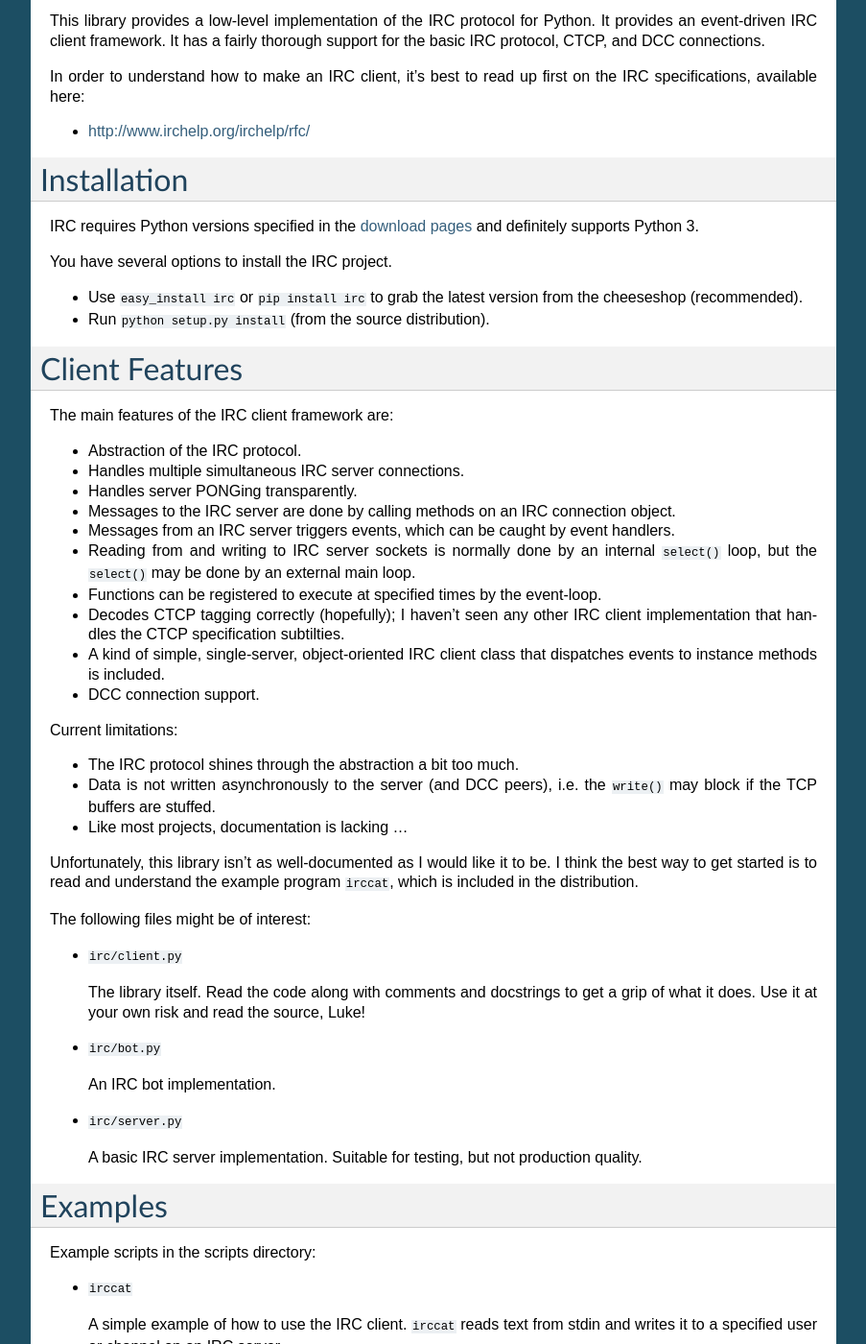
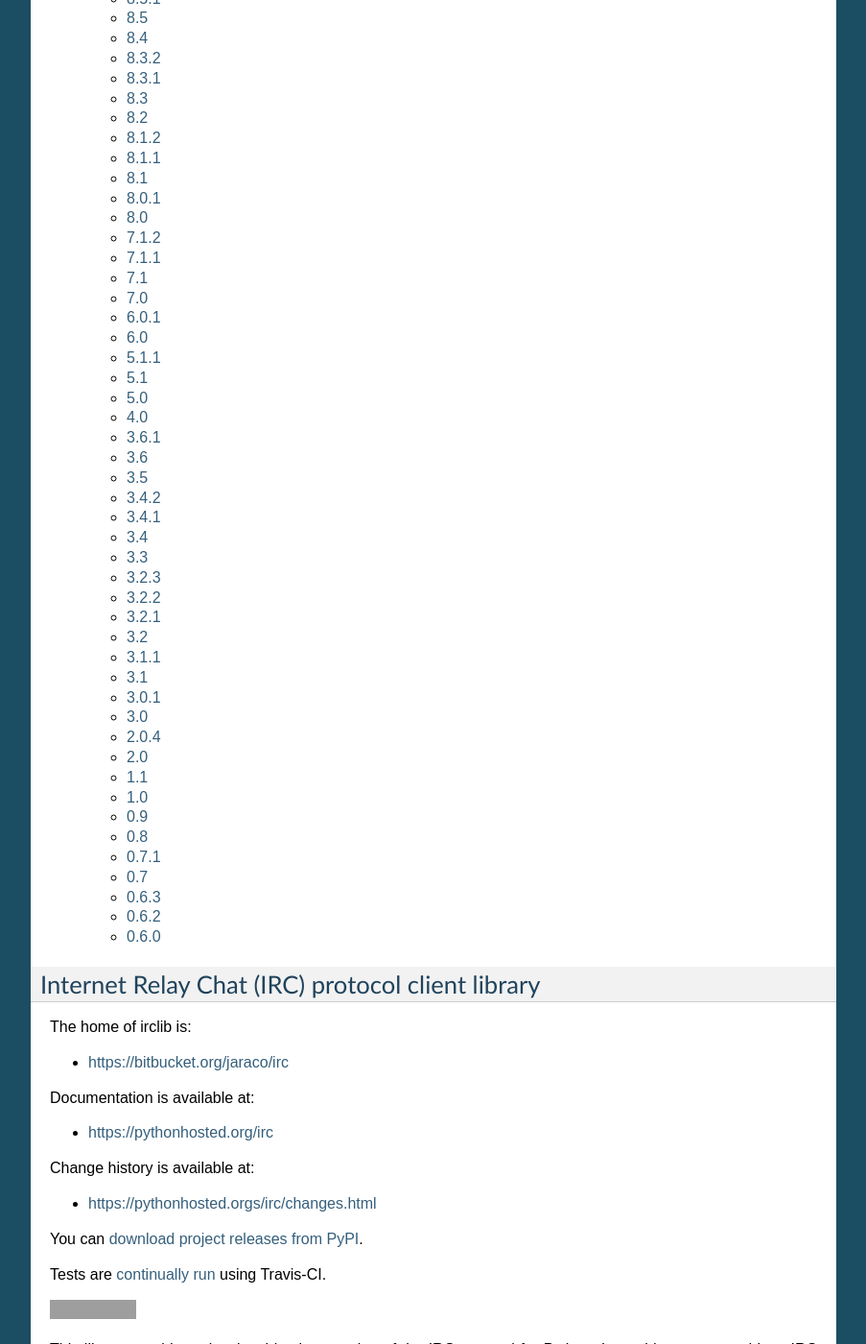
Before and after one commit to jaraco/irc, a Sphinx documentation site: the page built from docs/index.rst, in a window 1280 px wide and 1400 px high, scrolled down 972 px. Shown: the whole window at 96% size, without its empty margins (198-1101 px from the left). Built offline with Sphinx 7.4.7, drawn with Linux system fonts in a browser that asks for light colours; the version number could not be read and is left out; some of the changed text lies outside the part shown; grey boxes are pictures that could not be loaded.

Commit message:
Move changelog out of the package metadata and into the documentation.

```diff
--- a/README.rst
+++ b/README.rst
@@ -5,9 +5,13 @@
 
 * https://bitbucket.org/jaraco/irc
 
-API documentation is available at:
+Documentation is available at:
 
 * https://pythonhosted.org/irc
+
+Change history is available at:
+
+* https://pythonhosted.orgs/irc/changes.html
 
 You can `download project releases from PyPI
 <https://pypi.python.org/pypi/irc>`_.
--- /dev/null
+++ b/docs/changes.rst
@@ -0,0 +1,3 @@
+:tocdepth: 2
+
+.. include:: ../CHANGES.rst
--- a/docs/index.rst
+++ b/docs/index.rst
@@ -12,6 +12,7 @@
    :maxdepth: 4
 
    irc
+   changes
 
 .. include:: ../README.rst
 
```
